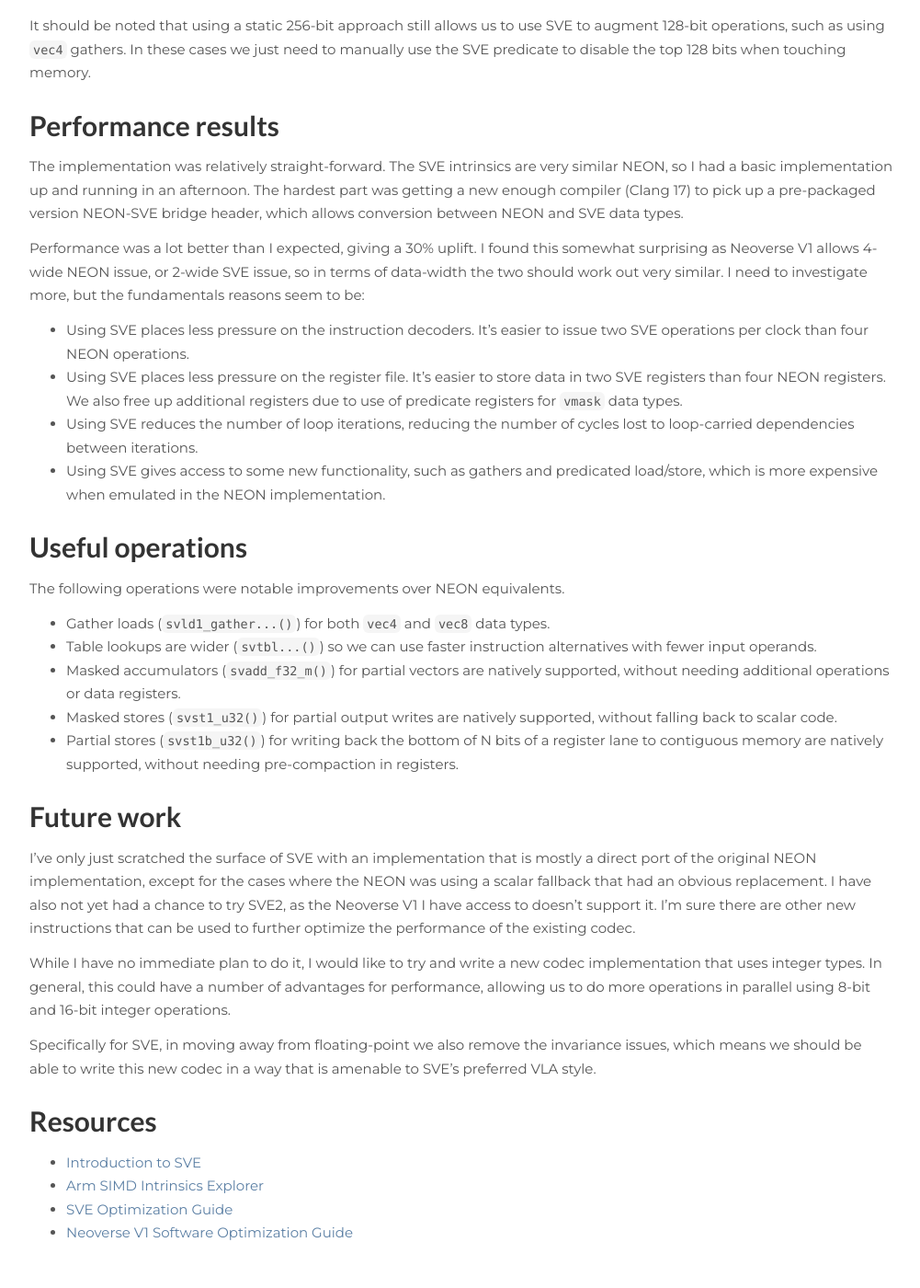
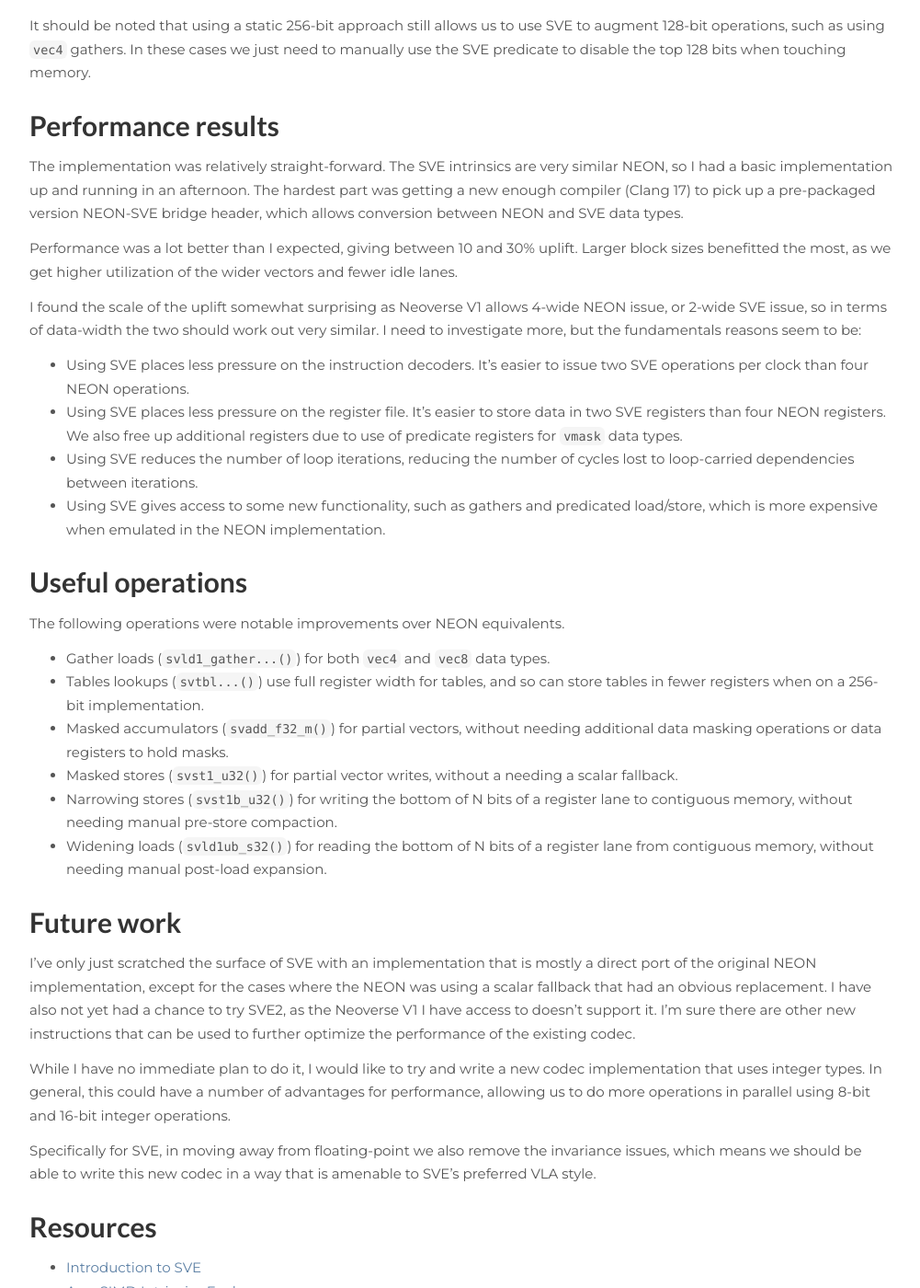
Before and after one commit to solidpixel/solidpixel.github.io, a Jekyll site: the page built from _posts/2024-08-05-astcenc_meets_sve.md, in a window 1280 px wide and 1400 px high, scrolled down 1606 px. Shown: the whole window at 92% size, without its empty margins (138-1139 px from the left). Built offline with Jekyll 4.4.1, drawn with Linux system fonts in a browser that asks for light colours; some of the changed text lies outside the part shown.

Commit message:
Add widening loads to astcenc SVE article

```diff
--- a/_posts/2024-08-05-astcenc_meets_sve.md
+++ b/_posts/2024-08-05-astcenc_meets_sve.md
@@ -104,10 +104,14 @@ The hardest part was getting a new enough compiler (Clang 17) to pick up a
 pre-packaged version NEON-SVE bridge header, which allows conversion between
 NEON and SVE data types.
 
-Performance was a lot better than I expected, giving a 30% uplift. I found this
-somewhat surprising as Neoverse V1 allows 4-wide NEON issue, or 2-wide SVE
-issue, so in terms of data-width the two should work out very similar. I need to
-investigate more, but the fundamentals reasons seem to be:
+Performance was a lot better than I expected, giving between 10 and 30% uplift.
+Larger block sizes benefitted the most, as we get higher utilization of the
+wider vectors and fewer idle lanes.
+
+I found the scale of the uplift somewhat surprising as Neoverse V1 allows
+4-wide NEON issue, or 2-wide SVE issue, so in terms of data-width the two
+should work out very similar. I need to investigate more, but the fundamentals
+reasons seem to be:
 
 * Using SVE places less pressure on the instruction decoders. It's easier to
   issue two SVE operations per clock than four NEON operations.
@@ -127,15 +131,18 @@ Useful operations
 The following operations were notable improvements over NEON equivalents.
 
 * Gather loads (`svld1_gather...()`) for both `vec4` and `vec8` data types.
-* Table lookups are wider (`svtbl...()`) so we can use faster instruction
-  alternatives with fewer input operands.
-* Masked accumulators (`svadd_f32_m()`) for partial vectors are natively
-  supported, without needing additional operations or data registers.
-* Masked stores (`svst1_u32()`) for partial output writes are natively
-  supported, without falling back to scalar code.
-* Partial stores (`svst1b_u32()`) for writing back the bottom of N bits of a
-  register lane to contiguous memory are natively supported, without needing
-  pre-compaction in registers.
+* Tables lookups (`svtbl...()`) use full register width for tables, and
+  so can store tables in fewer registers when on a 256-bit implementation.
+* Masked accumulators (`svadd_f32_m()`) for partial vectors, without needing
+  additional data masking operations or data registers to hold masks.
+* Masked stores (`svst1_u32()`) for partial vector writes, without a needing a
+  scalar fallback.
+* Narrowing stores (`svst1b_u32()`) for writing the bottom of N bits of a
+  register lane to contiguous memory, without needing manual pre-store
+  compaction.
+* Widening loads (`svld1ub_s32()`) for reading the bottom of N bits of a
+  register lane from contiguous memory, without needing manual post-load
+  expansion.
 
 
 Future work
@@ -172,3 +179,8 @@ Resources
 [V1OG]: https://developer.arm.com/documentation/109897/latest/
 
 [INAC]: {% link _posts/2021-02-25-creating_invariant_accumulators.md %}
+
+Updates
+=======
+
+* 2024/08/06: Added widening loads to useful operation list.
```
